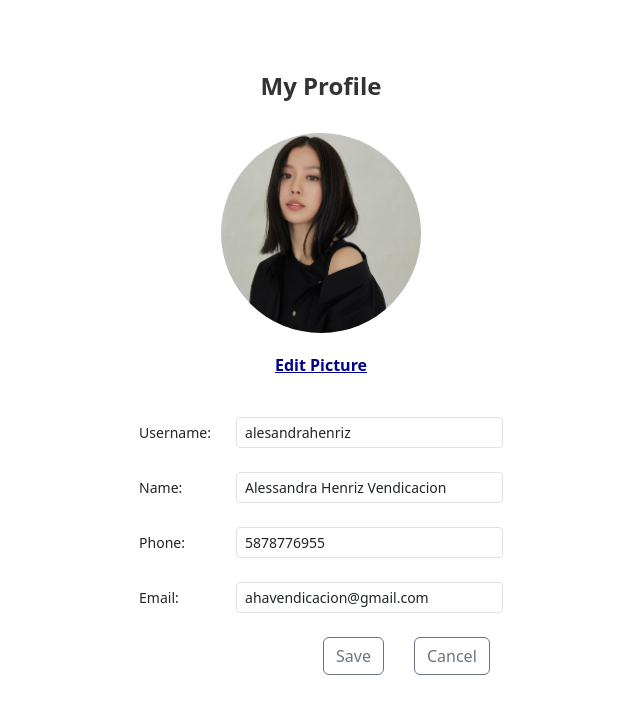
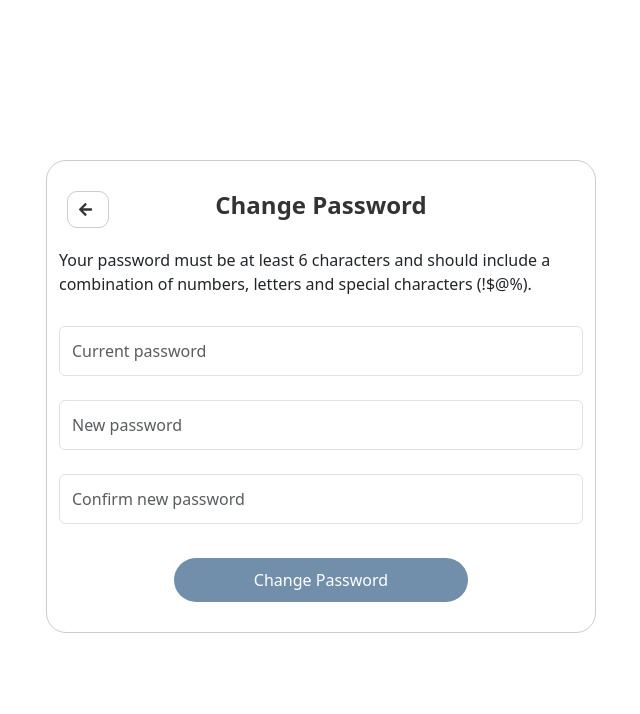
Before and after one commit to kriostt/College-Bazaar-Application, a React (Create React App) app in the folder frontend/: page /change-password in a window 1280 px wide. Shown: the top 714 px of the page, without its empty margins (319-959 px from the left). Built offline with nearby package versions, Linux system fonts and the light colour scheme.

Commit message:
Enhanced edit profile with change password feature

```diff
--- a/frontend/package.json
+++ b/frontend/package.json
@@ -11,6 +11,8 @@
     "react": "^18.2.0",
     "react-avatar-edit": "^1.2.0",
     "react-dom": "^18.2.0",
+    "react-icons": "^5.0.1",
+    "react-router-dom": "^6.22.3",
     "react-scripts": "5.0.1",
     "web-vitals": "^2.1.4"
   },
--- a/frontend/src/App.js
+++ b/frontend/src/App.js
@@ -1,12 +1,13 @@
-import './App.css';
-import ProfileManagement from './components/ProfileManagement/ProfileManagement';
+import { Routes, Route } from "react-router-dom";
+import EditProfile from "./components/ProfileManagement/EditProfile";
+import ChangePassword from "./components/ProfileManagement/ChangePassword";
 
 function App() {
   return (
-    <div className="App">
-       <h2 className="profile-heading">My Profile</h2>
-       <ProfileManagement/>
-    </div>
+    <Routes>
+      <Route path="/" element={<EditProfile />} />
+      <Route path="/change-password" element={<ChangePassword />} />
+    </Routes>
   );
 }
 
--- /dev/null
+++ b/frontend/src/components/ProfileManagement/ChangePassword.css
@@ -0,0 +1,83 @@
+.container {
+    position: relative;
+    margin: auto;
+    padding: 30px;
+    border: 1px solid #ccc;
+    border-radius: 20px;
+    background-color: #fff;
+    margin-top: 10rem;
+  }
+
+  .header-container {
+    display: flex;
+    align-items: center;
+    justify-content: flex-start;
+    margin-bottom: 20px;
+  }
+
+  .form-control.mb-2 {
+    height: 50px;
+    width: 100%;
+  }
+
+  .header-container h2 {
+    font-size: 24px;
+    font-weight: bold;
+    color: #333;
+    text-align: center;
+  }
+
+  .container p {
+    margin-bottom: 30px;
+  }
+
+  .error {
+    color: red;
+    margin-bottom: 10px;
+  }
+
+  .submit-btn {
+    padding: 10px 80px;
+    background-color: #718fab;
+    color: #fff;
+    border: none;
+    border-radius: 30px;
+    cursor: pointer;
+    transition: background-color 0.3s ease;
+    margin-top: 10px;
+  }
+
+  .submit-btn:hover {
+    background-color: #0056b3;
+  }
+
+  .back-btn {
+    position: absolute;
+    top: 30px;
+    left: 20px;
+    background-color: #ffffff;
+    border: 1px solid #cccccc;
+    border-radius: 10px;
+    padding: 10px;
+    cursor: pointer;
+    display: flex;
+    align-items: center;
+    justify-content: center;
+    transition: background-color 0.3s ease, border-color 0.3s ease;
+  }
+
+  .back-btn:hover {
+    background-color: #f0f0f0;
+    border-color: #aaaaaa;
+  }
+
+  .back-btn:focus {
+    outline: none;
+  }
+
+  .back-btn svg {
+    width: 15px;
+    height: auto;
+    fill: #333333;
+    margin-right: 5px;
+  }
--- /dev/null
+++ b/frontend/src/components/ProfileManagement/ChangePassword.js
@@ -0,0 +1,147 @@
+import React, { useState } from "react";
+import { useNavigate } from "react-router-dom";
+import { FaArrowLeft } from "react-icons/fa";
+import "./ChangePassword.css";
+
+const ChangePassword = () => {
+  // State variables for old password, new password, confirmed password, error message, and current password
+  const [oldPassword, setOldPassword] = useState("");
+  const [newPassword, setNewPassword] = useState("");
+  const [confirmPassword, setConfirmPassword] = useState("");
+  const [error, setError] = useState("");
+  const [currentPassword] = useState("PhoebeandKC"); // Dummy current password for validation
+  const navigate = useNavigate(); // Hook for navigation
+
+  // Function to handle input changes
+  const handleChange = (e) => {
+    const { name, value } = e.target;
+    setError(""); // Resetting error message
+    if (name === "oldPassword") setOldPassword(value);
+    else if (name === "newPassword") setNewPassword(value);
+    else if (name === "confirmPassword") setConfirmPassword(value);
+  };
+
+  // Function to handle form submission
+  const handleSubmit = (e) => {
+    e.preventDefault();
+
+    // Check if current password field is empty
+    if (!oldPassword) {
+      setError("Please enter your current password");
+      return;
+    }
+
+    // Check if entered current password matches current password
+    if (oldPassword !== currentPassword) {
+      setError("Incorrect current password");
+      return;
+    }
+
+    // Check if new password field is empty
+    if (!newPassword) {
+      setError("Please enter a new password");
+      return;
+    }
+
+    // Check if confirm password field is empty
+    if (!confirmPassword) {
+      setError("Please confirm your new password");
+      return;
+    }
+
+    // Check if new passwords match
+    if (newPassword !== confirmPassword) {
+      setError("New passwords do not match");
+      return;
+    }
+
+    // Additional validation for password complexity
+    const passwordRegex = /^(?=.*\d)(?=.*[a-zA-Z])(?=.*[$!@%]).{6,}$/;
+    if (!passwordRegex.test(newPassword)) {
+      setError(
+        "Password must be at least 6 characters and include numbers, letters, and special characters (!$@%)"
+      );
+      return;
+    }
+
+    // If all validations pass, show success message and navigate to edit profile
+    alert("Password changed successfully!");
+    navigate("/");
+  };
+
+  // JSX code for the component
+  return (
+    <div className="container" style={{ width: "550px" }}>
+      {/* Header section with back button and title */}
+      <div className="header-container">
+        <div className="col-auto">
+          <button className="back-btn" onClick={() => navigate(-1)}>
+            <FaArrowLeft />
+          </button>
+        </div>
+        <div className="col">
+          <h2>Change Password</h2>
+        </div>
+      </div>
+      {/* Information about password requirements */}
+      <p>
+        Your password must be at least 6 characters and should include a
+        combination of numbers, letters and special characters (!$@%).
+      </p>
+      {/* Display error message if any */}
+      {error && <div className="alert alert-danger">{error}</div>}
+      {/* Form for changing password */}
+      <form onSubmit={handleSubmit}>
+        <div className="row mb-3">
+          <div className="col-sm-12">
+            {/* Input field for old password */}
+            <input
+              type="password"
+              name="oldPassword"
+              value={oldPassword}
+              onChange={handleChange}
+              className="form-control mb-2"
+              placeholder="Current password"
+            />
+          </div>
+        </div>
+        <div className="row mb-3">
+          <div className="col-sm-12">
+            {/* Input field for new password */}
+            <input
+              type="password"
+              name="newPassword"
+              value={newPassword}
+              onChange={handleChange}
+              className="form-control mb-2"
+              placeholder="New password"
+            />
+          </div>
+        </div>
+        <div className="row mb-3">
+          <div className="col-sm-12">
+            {/* Input field for confirming new password */}
+            <input
+              type="password"
+              name="confirmPassword"
+              value={confirmPassword}
+              onChange={handleChange}
+              className="form-control mb-2"
+              placeholder="Confirm new password"
+            />
+          </div>
+        </div>
+        {/* Button for submitting form */}
+        <div className="row">
+          <div className="col-sm-12 text-center">
+            <button type="submit" className="submit-btn">
+              Change Password
+            </button>
+          </div>
+        </div>
+      </form>
+    </div>
+  );
+};
+
+export default ChangePassword;
--- /dev/null
+++ b/frontend/src/components/ProfileManagement/EditProfile.js
@@ -0,0 +1,16 @@
+import React, { useState } from "react"; // Importing React hooks for managing component state
+import { Link } from "react-router-dom"; // Importing Link from React Router for navigation
+import "../../App.css";
+import ProfileManagement from "./ProfileManagement";
+
+// Edit Profile Page
+const EditProfile = () => {
+  return (
+    <div className="App">
+      <h2 className="profile-heading">My Profile</h2>
+      <ProfileManagement />
+    </div>
+  );
+};
+
+export default EditProfile;
--- a/frontend/src/components/ProfileManagement/ProfileManagement.css
+++ b/frontend/src/components/ProfileManagement/ProfileManagement.css
@@ -31,3 +31,7 @@
 .button-done {
   margin-bottom: 25px;
 }
+
+.icon {
+  margin-right: 5px;
+}
--- a/frontend/src/components/ProfileManagement/ProfileManagement.js
+++ b/frontend/src/components/ProfileManagement/ProfileManagement.js
@@ -1,8 +1,10 @@
 import React, { useState } from "react";
 import Avatar from "react-avatar-edit";
+import { Link } from "react-router-dom";
 import { Dialog } from "primereact/dialog";
 import { Button } from "primereact/button";
 import { InputText } from "primereact/inputtext";
+import { FaKey } from "react-icons/fa";
 import img from "../../minsi.png";
 import "./ProfileManagement.css";
 
@@ -17,7 +19,8 @@ const ProfileManagement = () => {
   const [profileData, setProfileData] = useState({
     // State for profile data
     username: "alesandrahenriz",
-    name: "Alessandra Henriz Vendicacion",
+    firstName: "Alessandra Henriz",
+    lastName: "Vendicacion",
     phoneNumber: "5878776955",
     emailAddress: "ahavendicacion@gmail.com",
   });
@@ -25,6 +28,7 @@ const ProfileManagement = () => {
   // Function to handle input changes in the form fields
   const handleInput = (e) => {
     const { name, value } = e.target;
+    setErrors("");
     setProfileData({ ...profileData, [name]: value });
   };
 
@@ -35,9 +39,14 @@ const ProfileManagement = () => {
     const errors = {};
     const nameRegex = /\d/; // Regular expression to check for presence of digits
 
-    if (nameRegex.test(profileData.name.trim())) {
+    if (nameRegex.test(profileData.firstName.trim())) {
       // Checking if name contains digits
-      errors.name = "This field cannot contain numbers";
+      errors.firstName = "This field cannot contain numbers";
+    }
+
+    if (nameRegex.test(profileData.lastName.trim())) {
+      // Checking if name contains digits
+      errors.lastName = "This field cannot contain numbers";
     }
 
     // Setting errors if any validation fails
@@ -74,8 +83,8 @@ const ProfileManagement = () => {
         <div className="flex flex-column justify-content-center align-items-center">
           <img
             style={{
-              width: "200px",
-              height: "200px",
+              width: "160px",
+              height: "160px",
               borderRadius: "50%",
               objectFit: "cover",
               marginBottom: "20px",
@@ -151,28 +160,31 @@ const ProfileManagement = () => {
           </div>
         </div>
 
-        {/* Name */}
+        {/* FirstName */}
         <div className="row mb-4">
           <div className="col-sm-3">
-            {/* Label for name */}
-            <label className="col-form-label col-form-label-sm me-5">
-              Name:
+            {/* Label for firstname */}
+            <label
+              className="col-form-label col-form-label-sm me-5"
+              style={{ whiteSpace: "nowrap" }}
+            >
+              First Name:
             </label>
           </div>
           <div className="col-sm-9">
             {/* Container for input field and error message */}
             <div style={{ position: "relative" }}>
-              {/* Input for name */}
+              {/* Input for firstname */}
               <input
                 className="form-control form-control-sm"
                 type="text"
-                id="name"
-                name="name"
-                value={profileData.name}
+                id="firstName"
+                name="firstName"
+                value={profileData.firstName}
                 onChange={handleInput}
               />
               {/* Error message */}
-              {errors.name && (
+              {errors.firstName && (
                 <span
                   className="text-danger small"
                   style={{
@@ -182,7 +194,48 @@ const ProfileManagement = () => {
                     fontSize: "11px",
                   }}
                 >
-                  {errors.name}
+                  {errors.firstName}
+                </span>
+              )}
+            </div>
+          </div>
+        </div>
+
+        {/* Last Name */}
+        <div className="row mb-4">
+          <div className="col-sm-3">
+            {/* Label for lastname */}
+            <label
+              className="col-form-label col-form-label-sm me-5"
+              style={{ whiteSpace: "nowrap" }}
+            >
+              Last Name:
+            </label>
+          </div>
+          <div className="col-sm-9">
+            {/* Container for input field and error message */}
+            <div style={{ position: "relative" }}>
+              {/* Input for lastname */}
+              <input
+                className="form-control form-control-sm"
+                type="text"
+                id="lastName"
+                name="lastName"
+                value={profileData.lastName}
+                onChange={handleInput}
+              />
+              {/* Error message */}
+              {errors.lastName && (
+                <span
+                  className="text-danger small"
+                  style={{
+                    position: "absolute",
+                    top: "-1.3rem",
+                    left: "0.2rem",
+                    fontSize: "11px",
+                  }}
+                >
+                  {errors.lastName}
                 </span>
               )}
             </div>
@@ -232,15 +285,28 @@ const ProfileManagement = () => {
         </div>
 
         {/* Buttons */}
-        <div className="row d-flex justify-content-end">
-          <div className="col-sm-3">
-            <button type="submit" className="btn btn-outline-secondary btn-md">
+        <div className="row" style={{ marginTop: "30px" }}>
+          <div className="col-sm-6">
+            <Link
+              to="/change-password"
+              className="btn btn-outline-secondary btn-sm w-120"
+              style={{
+                whiteSpace: "nowrap",
+                fontSize: "15px",
+              }}
+            >
+              <span className="icon">
+                <FaKey />
+              </span>
+              Change Password
+            </Link>
+          </div>
+          <div className="col-sm-6">
+            <button
+              type="submit"
+              className="btn btn-outline-secondary btn-sm w-100"
+            >
               Save
-            </button>
-          </div>
-          <div className="col-sm-3  me-3">
-            <button type="button" className="btn btn-outline-secondary btn-md">
-              Cancel
             </button>
           </div>
         </div>
```
Also changed, not shown: frontend/src/index.js (+10 -11 lines), 1 other file (tests, documents, lock files or other folders). Lines whose indentation alone changed are shown as unchanged.
